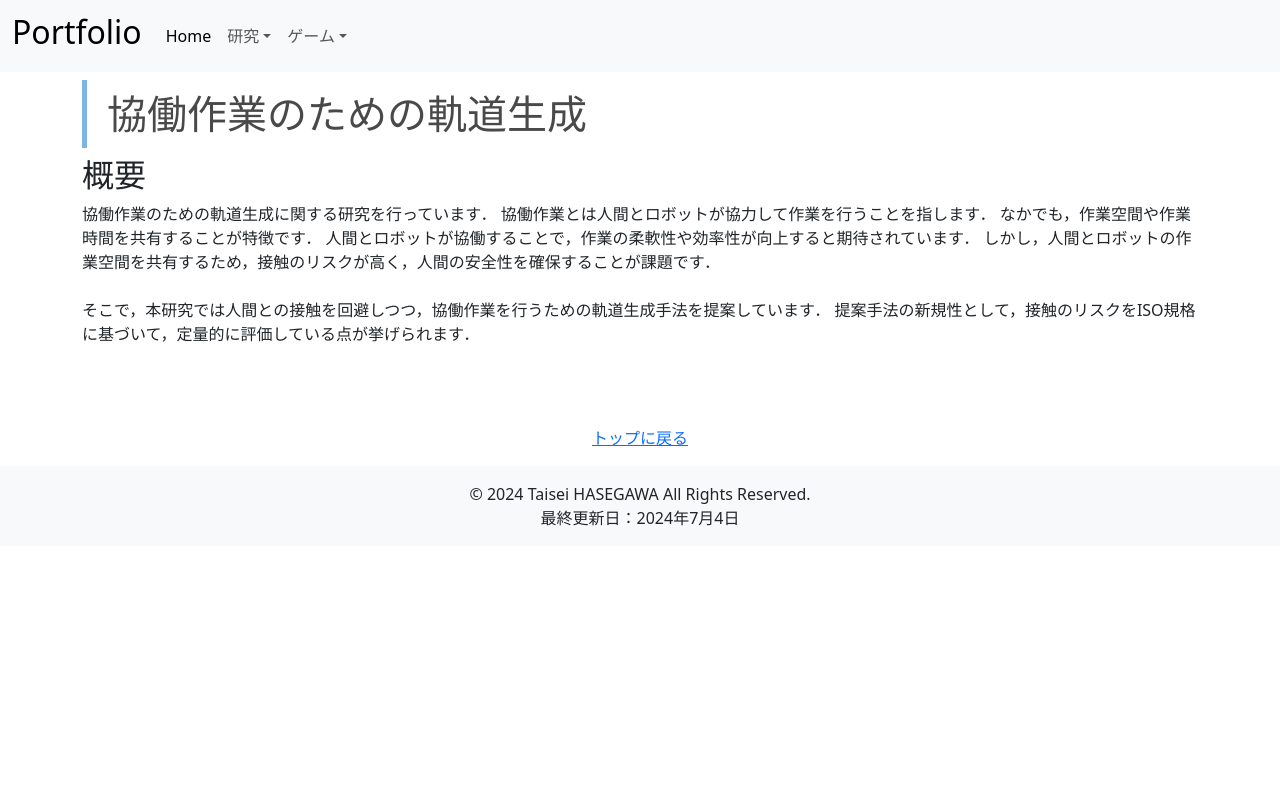
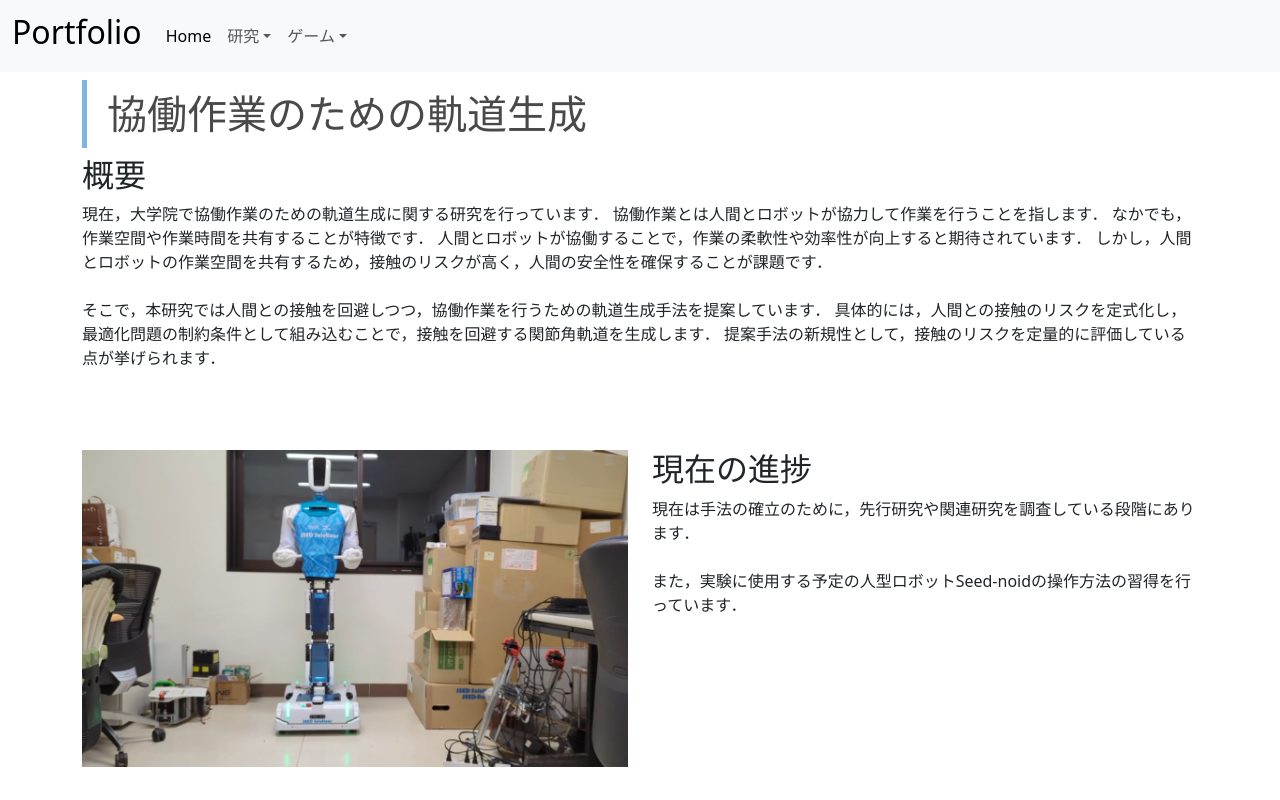
Before and after one commit to hase111111/hase111111, a plain HTML site: page docs/study_arm.html in a window 1280 px wide. Shown: the top 800 px of the page. Drawn offline with nearby package versions, Linux system fonts and the light colour scheme.

Commit message:
png画像をjpgに変換

```diff
--- a/docs/study_arm.html
+++ b/docs/study_arm.html
@@ -57,16 +57,35 @@
 
       <h2>概要</h2>
         <p>
-          協働作業のための軌道生成に関する研究を行っています．
+          現在，大学院で協働作業のための軌道生成に関する研究を行っています．
           協働作業とは人間とロボットが協力して作業を行うことを指します．
           なかでも，作業空間や作業時間を共有することが特徴です．
           人間とロボットが協働することで，作業の柔軟性や効率性が向上すると期待されています．
           しかし，人間とロボットの作業空間を共有するため，接触のリスクが高く，人間の安全性を確保することが課題です．
           <br> <br>
           そこで，本研究では人間との接触を回避しつつ，協働作業を行うための軌道生成手法を提案しています．
-          提案手法の新規性として，接触のリスクをISO規格に基づいて，定量的に評価している点が挙げられます．
+          具体的には，人間との接触のリスクを定式化し，最適化問題の制約条件として組み込むことで，接触を回避する関節角軌道を生成します．
+          提案手法の新規性として，接触のリスクを定量的に評価している点が挙げられます．
         </p>
     </div>
+
+    <!--現在の進捗-->
+    <div class="container container-m">
+      <div class="row">
+        <div class="col-md-6">
+          <img src="images/robot_seed.jpg" alt="Seed-noid" class="img-fluid">
+        </div>
+        <div class="col-md-6">
+          <h2>現在の進捗</h2>
+          <p>
+            現在は手法の確立のために，先行研究や関連研究を調査している段階にあります．
+            <br> <br>
+            また，実験に使用する予定の人型ロボットSeed-noidの操作方法の習得を行っています．
+          </p>
+        </div>
+      </div>
+    </div>
+
 
     <!--トップに戻るを作成-->
     <div class="container container-m">
```
Also changed, not shown: docs/index.html (+1 -1 lines), docs/study_leg.html (+6 -0 lines), docs/images/phantom_move.png (added), docs/images/robot_seed.jpg (added), docs/images/robot_seed.png (deleted).
